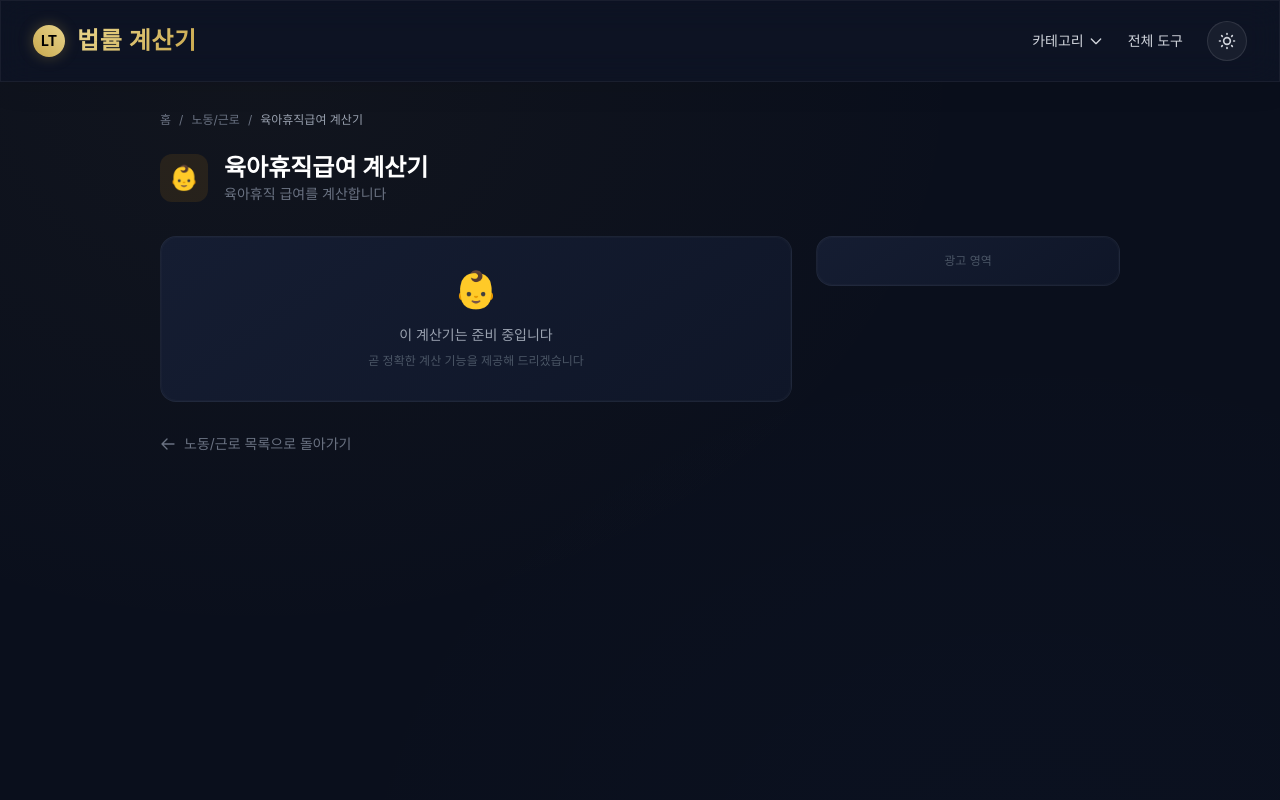
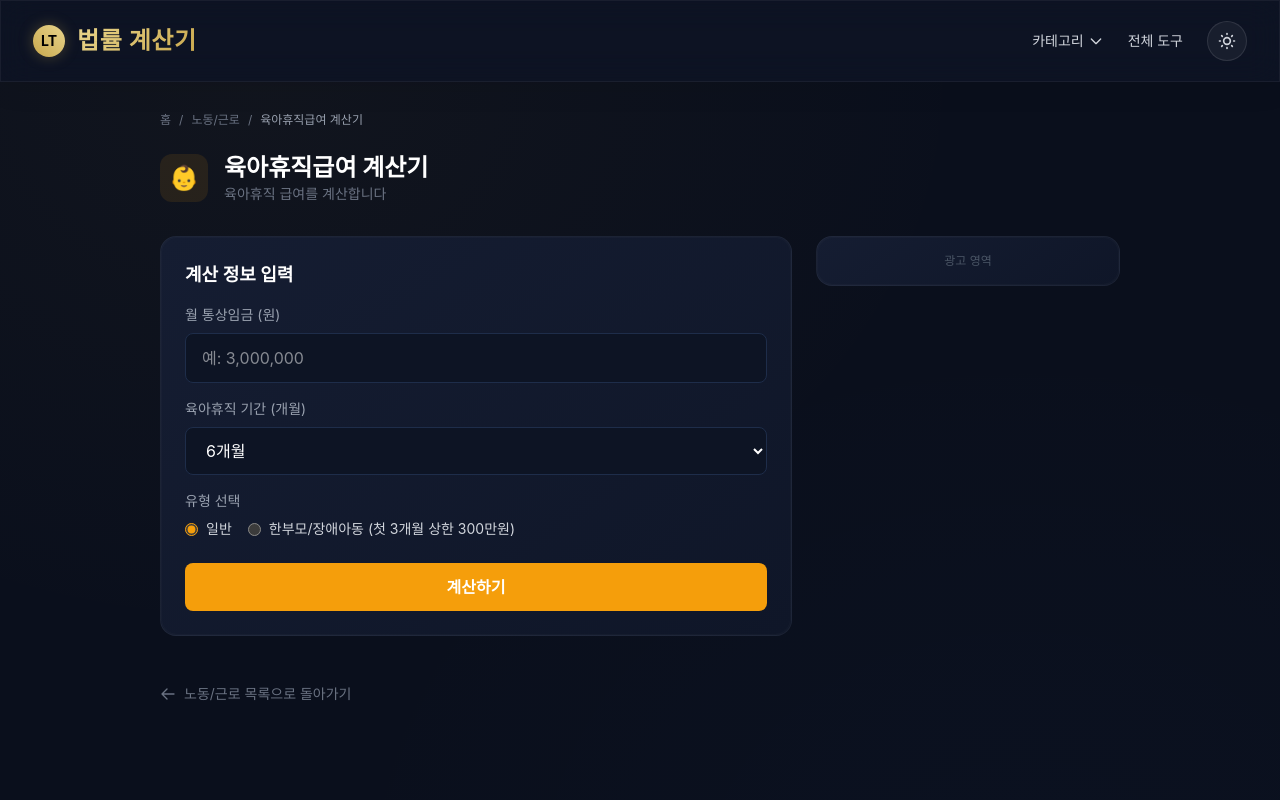
Before and after one commit to SublimerNJ/law-calc, a Next.js app: page /tools/labor/parental-leave in a window 1280 px wide. Shown: the top 800 px of the page. Built offline with nearby package versions, Linux system fonts and the light colour scheme; a web font is replaced by a local one.

Commit message:
feat(04-04): implement parental leave benefit calculator (LABOR-10)
- 2026 고용보험법 기준: 1-3개월 80% (상한 200만), 4개월+ 50% (상한 120만)
- 한부모/장애아동 첫 3개월 상한 300만원 지원
- 사후지급분 25% 계산 및 월별 breakdown 테이블

```diff
--- /dev/null
+++ b/src/app/tools/labor/parental-leave/page.tsx
@@ -0,0 +1,184 @@
+'use client';
+
+import { useState } from 'react';
+import CalculatorLayout from '@/components/ui/CalculatorLayout';
+import { TOOLS, CATEGORIES } from '@/lib/tools-data';
+
+const tool = TOOLS.find(t => t.id === 'parental-leave')!;
+const category = CATEGORIES.find(c => c.id === 'labor')!;
+
+const PARENTAL_CAPS = {
+  first3: { upper: 2_000_000, lower: 700_000, rate: 0.8 },
+  rest: { upper: 1_200_000, lower: 700_000, rate: 0.5 },
+};
+
+const SINGLE_PARENT_FIRST3_UPPER = 3_000_000;
+
+function calcMonthlyBenefit(
+  monthlyWage: number,
+  month: number,
+  isSingleParent: boolean
+): number {
+  const cap = month <= 3 ? PARENTAL_CAPS.first3 : PARENTAL_CAPS.rest;
+  const upper = month <= 3 && isSingleParent ? SINGLE_PARENT_FIRST3_UPPER : cap.upper;
+  const raw = monthlyWage * cap.rate;
+  return Math.min(Math.max(raw, cap.lower), upper);
+}
+
+function formatNumber(n: number): string {
+  return n.toLocaleString('ko-KR');
+}
+
+export default function ParentalLeavePage() {
+  const [wage, setWage] = useState('');
+  const [months, setMonths] = useState(6);
+  const [type, setType] = useState<'normal' | 'single'>('normal');
+  const [result, setResult] = useState<{
+    monthly: { month: number; rate: number; amount: number }[];
+    totalImmediate: number;
+    totalDeferred: number;
+    total: number;
+  } | null>(null);
+
+  const handleCalculate = () => {
+    const w = parseInt(wage.replace(/[^0-9]/g, ''), 10);
+    if (!w || w <= 0) return;
+
+    const isSingleParent = type === 'single';
+    const monthly: { month: number; rate: number; amount: number }[] = [];
+    let totalBenefit = 0;
+
+    for (let m = 1; m <= months; m++) {
+      const amount = calcMonthlyBenefit(w, m, isSingleParent);
+      const rate = m <= 3 ? PARENTAL_CAPS.first3.rate : PARENTAL_CAPS.rest.rate;
+      monthly.push({ month: m, rate, amount });
+      totalBenefit += amount;
+    }
+
+    const totalDeferred = Math.floor(totalBenefit * 0.25);
+    const totalImmediate = totalBenefit - totalDeferred;
+
+    setResult({ monthly, totalImmediate, totalDeferred, total: totalBenefit });
+  };
+
+  const handleWageChange = (e: React.ChangeEvent<HTMLInputElement>) => {
+    setWage(e.target.value.replace(/[^0-9]/g, ''));
+  };
+
+  return (
+    <CalculatorLayout tool={tool} category={category}>
+      <div className="premium-card p-6 mb-4">
+        <h2 className="text-lg font-semibold text-white mb-4">계산 정보 입력</h2>
+
+        <div className="mb-4">
+          <label className="block text-sm text-gray-400 mb-2">월 통상임금 (원)</label>
+          <input
+            type="text"
+            inputMode="numeric"
+            value={wage ? parseInt(wage).toLocaleString('ko-KR') : ''}
+            onChange={handleWageChange}
+            placeholder="예: 3,000,000"
+            className="w-full bg-[#0d1424] border border-[#1e2d4a] rounded-lg px-4 py-3 text-white focus:border-[#f59e0b] focus:outline-none"
+          />
+        </div>
+
+        <div className="mb-4">
+          <label className="block text-sm text-gray-400 mb-2">육아휴직 기간 (개월)</label>
+          <select
+            value={months}
+            onChange={e => setMonths(Number(e.target.value))}
+            className="w-full bg-[#0d1424] border border-[#1e2d4a] rounded-lg px-4 py-3 text-white focus:border-[#f59e0b] focus:outline-none"
+          >
+            {Array.from({ length: 12 }, (_, i) => i + 1).map(m => (
+              <option key={m} value={m}>{m}개월</option>
+            ))}
+          </select>
+        </div>
+
+        <div className="mb-6">
+          <label className="block text-sm text-gray-400 mb-2">유형 선택</label>
+          <div className="flex gap-4">
+            {[
+              { value: 'normal' as const, label: '일반' },
+              { value: 'single' as const, label: '한부모/장애아동 (첫 3개월 상한 300만원)' },
+            ].map(opt => (
+              <label key={opt.value} className="flex items-center gap-2 cursor-pointer">
+                <input
+                  type="radio"
+                  name="type"
+                  checked={type === opt.value}
+                  onChange={() => setType(opt.value)}
+                  className="accent-[#f59e0b]"
+                />
+                <span className="text-sm text-gray-300">{opt.label}</span>
+              </label>
+            ))}
+          </div>
+        </div>
+
+        <button
+          onClick={handleCalculate}
+          className="w-full py-3 rounded-lg font-semibold text-white transition-opacity hover:opacity-90"
+          style={{ backgroundColor: category.color }}
+        >
+          계산하기
+        </button>
+      </div>
+
+      {result && (
+        <div className="premium-card p-6">
+          <h2 className="text-lg font-semibold text-white mb-4">계산 결과</h2>
+
+          <div className="mb-4">
+            <p className="text-sm text-gray-400 mb-1">총 예상 급여 합계</p>
+            <p className="text-2xl font-bold" style={{ color: category.color }}>
+              {formatNumber(result.total)}원
+            </p>
+          </div>
+
+          <div className="grid grid-cols-2 gap-4 mb-4">
+            <div>
+              <p className="text-sm text-gray-400 mb-1">즉시지급분 (75%)</p>
+              <p className="text-lg text-white">{formatNumber(result.totalImmediate)}원</p>
+            </div>
+            <div>
+              <p className="text-sm text-gray-400 mb-1">사후지급분 (25%)</p>
+              <p className="text-lg text-white">{formatNumber(result.totalDeferred)}원</p>
+              <p className="text-xs text-gray-500">복직 후 6개월 계속근무 시 일시 지급</p>
+            </div>
+          </div>
+
+          <div className="mt-4">
+            <h3 className="text-sm font-semibold text-gray-300 mb-2">월별 상세</h3>
+            <div className="overflow-x-auto">
+              <table className="w-full text-sm">
+                <thead>
+                  <tr className="text-gray-500 border-b border-[#1e2d4a]">
+                    <th className="py-2 text-left">월</th>
+                    <th className="py-2 text-right">급여율</th>
+                    <th className="py-2 text-right">월 급여액</th>
+                  </tr>
+                </thead>
+                <tbody>
+                  {result.monthly.map(row => (
+                    <tr key={row.month} className="border-b border-[#1e2d4a]/50">
+                      <td className="py-2 text-gray-300">{row.month}개월차</td>
+                      <td className="py-2 text-right text-gray-400">{(row.rate * 100).toFixed(0)}%</td>
+                      <td className="py-2 text-right text-white">{formatNumber(row.amount)}원</td>
+                    </tr>
+                  ))}
+                </tbody>
+              </table>
+            </div>
+          </div>
+
+          <div className="mt-4 pt-4 border-t border-[#1e2d4a]">
+            <p className="text-xs text-gray-500">
+              법적 근거: 고용보험법 제70조(육아휴직급여), 제73조의2(육아기 근로시간 단축급여) | 2026년 기준
+            </p>
+          </div>
+        </div>
+      )}
+    </CalculatorLayout>
+  );
+}
```
